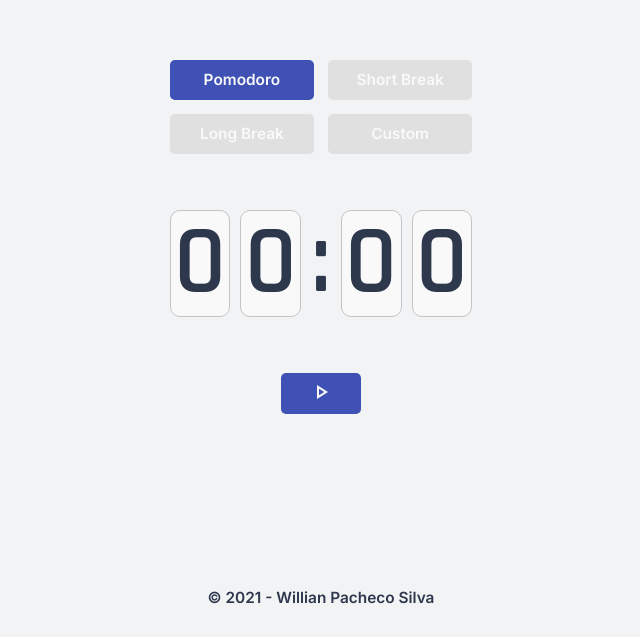
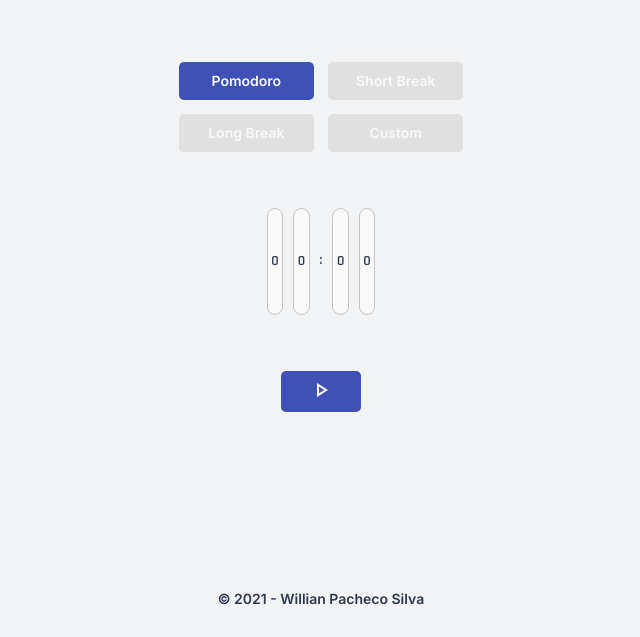
Before and after one commit to pachecowillians/wps-timer, a Next.js app: page / in a window 1280 px wide. Shown: the part 163-800 px from the top of the page, without its empty margins (319-959 px from the left). Built offline with nearby package versions, Linux system fonts and the light colour scheme.

Commit message:
Adding colors

```diff
--- a/styles/globals.css
+++ b/styles/globals.css
@@ -4,6 +4,8 @@
     --black: #2e384d;
     --digit-border: #c4c4c4;
     --red: #d8544f;
+    --blue: #3e50b3;
+    --grey: #e0e0e0;
 }
 
 html,
@@ -24,6 +26,7 @@ a {
     margin: 0;
     padding: 0;
     box-sizing: border-box;
+    font-size: 1rem;
 }
 
 body,
```
